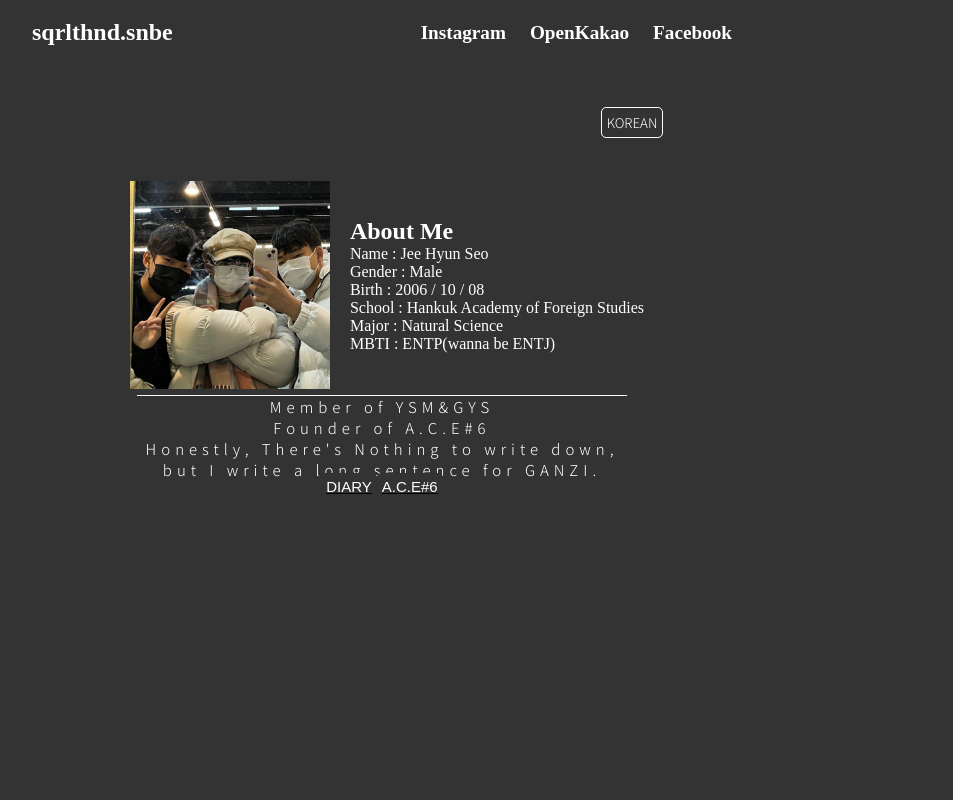
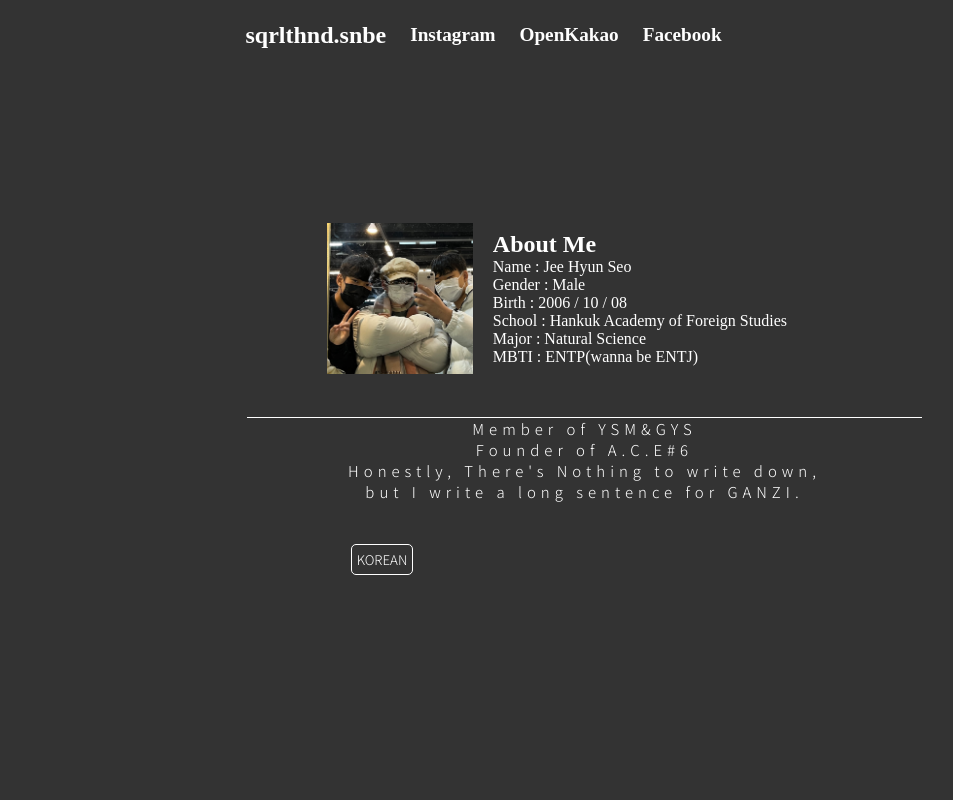
Before and after one commit to hsjee1008/portfolio, a plain HTML site: page more.html in a window 1280 px wide. Shown: the whole page, without its empty margins (258-1211 px from the left). Drawn offline with Linux system fonts and the light colour scheme.

Commit message:
Add files via upload

```diff
--- a/more.html
+++ b/more.html
@@ -12,17 +12,24 @@
     <title>Woo! Superhero Take-off</title>
 </head>
 <body>
-    <div class="container">
+
+
+
+
+
+
+    <div id="wrap">
         <header>
             <a class="domain" href="index.html">sqrlthnd.snbe</a>
-            <ul>
+            <ul class="nav">
                 <li> <a class="home" href="https://www.instagram.com/xqrlthnd.snbe/" target="_blank">Instagram</a> </li>
                 <li> <a class="features" href="https://open.kakao.com/o/sa7EzRYd" target="_blank">OpenKakao</a> </li>
                 <li> <a class="contact" href="https://www.facebook.com/profile.php?id=100072436308701" target="_blank">Facebook</a></li>
             </ul>
 
         </header>
-
+        <div class="page">
+            <div class="page1">
                 <div class="pic" id="pic1">
                     <img class="pictureme" id="pii" src="me1.jpg">
                     <div class="info">
@@ -31,35 +38,44 @@
                             Name : Jee Hyun Seo<br>
                             Gender : Male<br>
                             Birth : 2006 / 10 / 08<br>
-                    School : <a class="hafs" href="http://www.hafs.hs.kr/" target="_blank">Hankuk Academy of Foreign Studies</a><br>
+                            School : <a class="hafs" href="http://www.hafs.hs.kr/" target="_blank"></a>Hankuk Academy of Foreign Studies</a><br>
                             Major : Natural Science<br>
                             MBTI : ENTP(wanna be ENTJ)
-
-
                         </p>
-
-            </div>
 
                     </div>
 
 
 
-
+                </div>
                 <p class="introduction">
                     Member of YSM&GYS<br>
                     Founder of <a href="https://soundcloud.com/minsec0109" target="_blank">A.C.E#6</a><br>
-            Honestly, There's Nothing to write down, but I write a long sentence for <a href="https://www.youtube.com/watch?v=De3XT2yf7rg&ab_channel=MnetK-POP">GANZI</a>.
+                    Honestly, There's Nothing to write down,<br>
+                    but I write a long sentence for <a href="https://www.youtube.com/watch?v=De3XT2yf7rg&ab_channel=MnetK-POP">GANZI.</a>
 
 
                 </p>
+                <button class="but" onclick="window.location.href='korean.html'">KOREAN</button>
+            </div>
+        </div>
+        <div class="page" style="background:rgb(70, 70, 70)";>
+            <div class="archieve" >
+                <div class="article" id="arti1">
+                    <img class="thumbnail" id="thumb1" src="YS.jpg">
 
-        <button class="but" onclick="window.location.href='korean.html'">KOREAN</button>
-        <div class="butt">
-            <a class="diary" href="diary.html">DIARY  </a>
-            <a class="fam" href="https://soundcloud.com/minsec0109" target="_blank">A.C.E#6  </a>
+                    <p class="arti-comment">
+                        <a  title="articomment">With YS : Photoism</a><br>
+                        I took this picture sometime in February. <br>
+                        The first and last picture (maybe?) I took with my friends in school uniforms.<br>
+                        I wanted to post a picture I took with JungWoo, but I couldn't because of his face.
+                    </p>
                 </div>
-
             </div>
-
+        </div>
+        <div class="page">03</div>
+        <div class="page">04</div>
+        <div class="page">05</div>
+    </div>
 </body>
 </html>
--- a/style.css
+++ b/style.css
@@ -7,14 +7,24 @@
     max-width:700px;
     margin:0 auto;
     box-sizing: border-box;
-    height:100vh;
     display:flex;
     flex-direction: column;
     justify-content: space-between;
     align-items: center;
 }
 
+.domain{
+    margin-left: 503.5px;
+    margin-top:-167.5px;
+}
+
+.nav{
+    margin-top: -167.5px;
+    margin-right: 503.5px;
+}
 header{
+    position: fixed;
+    top:100px;
     display: flex;
     justify-content: space-between;
     width: 100%;
@@ -28,40 +38,68 @@ header>a{
     text-decoration: none;
 }
 
+.album:hover{
+    background-color: gray;
+}
 header>a:hover{
     letter-spacing: 1px;
     font-size: 1.6rem;
     transition:0.5s;
 }
 
-@media screen and (max-width:600px){
-    header{
-        flex-direction: column;
-    }
-    .container{
-        position: static;
-    }
-    .pictureme{
-        margin-top: 150px;
-        width:300px;
-    }
-    .info{
-        margin-top: 150px;
-        font-weight: 50;
-        font-size: 10px;
-    }
-    .introduction{
-        margin-top: 200px;
-        letter-spacing: 0px;
-    }
-    button{
-        margin-top:500px;
-    }
+.current{
+    color:rgb(124, 124, 124);
 }
 
-@media screen and (max-height:1200px){
+.current:hover{
+    letter-spacing: 1px;
+    text-decoration: underline 3px rgb(124, 124, 124);
+    transition: 0.3s;
+}
+
+
+.pic{
+    align-items: center;
+    display: flex;
+    flex-direction: row;
+    margin-top:3px;
 
 }
+.pictureme{
+    margin-top: 120px;
+    margin-right: 10px;
+    margin-left: 485px;
+    width: 13.5%;
+    margin-bottom: 0px;
+}
+
+.pictureme:hover{
+    width:15%;
+    transition: 0.5s;
+}
+.info{
+    font-size: 16px;
+    text-align: left;
+    margin-left: 10px;
+    margin-top:120px;
+    margin-bottom: 0px;
+}
+
+
+.introduction{
+    max-height: 700px;
+    max-width: 700px;
+    margin-top:43px;
+    margin-left: 405px;
+    border-top: 0.1px solid white;
+    letter-spacing: 5px;
+    font-size: 15px;
+    font-weight: 50;
+    font-family: 'Noto Sans KR', sans-serif;
+    text-align: center;
+    padding: 0px 0;
+}
+
 header>ul{
     display: flex;
 }
@@ -86,7 +124,18 @@ header>ul>li>a:hover{
 
 }
 
-
+@keyframes sc{
+    from{
+        transform: scale(0.95);
+    }
+    to{
+        transform: scale(1);
+    }
+}
+.page1{
+    animation-name:sc;
+    animation-duration: 1s;
+}
 header>p:hover{
 
     transition: 0.3s
@@ -99,7 +148,7 @@ body{
 
 @keyframes down{
     from{
-        margin-top:-5%
+        margin-top:-1%
     }
     to{
         margin-top:0%;
@@ -119,6 +168,7 @@ section{
     padding: 0 3rem;
     text-align: center;
     font-family: 'Noto Sans KR', sans-serif;
+    margin-top: 250px;
 
 }
 
@@ -174,50 +224,9 @@ section>a:hover{
     flex-direction: row;
     align-items: center;
 }
-.pictureme{
-    width:200px;
-    margin-left: 50px;
-    display: flex;
-    flex-direction: row;
-    animation-duration: 1s;
-    animation-name: down;
-    align-items: center;
 
-}
 
-.pictureme:hover{
-    width:250px;
-    transition:0.3s;
-}
 
-.info{
-    margin-left: 20px;
-}
-.pic{
-    display: flex;
-    flex-direction: row;
-    position:relative;
-    margin-bottom: 0px;
-    align-items: center;
-    max-width: 700px;
-    left:-20px;
-    top:20px;
-}
-
-.introduction{
-    max-height: 700px;
-    max-width: 700px;
-    position: relative;
-    top:-70px;
-    width:70%;
-    border-top: 0.1px solid white;
-    letter-spacing: 5px;
-    font-size: 15px;
-    font-weight: 50;
-    font-family: 'Noto Sans KR', sans-serif;
-    text-align: center;
-    padding: 0px 0;
-}
 
 .introduction>a{
     color:white;
@@ -232,9 +241,7 @@ section>a:hover{
     font-family: 'Noto Sans KR',sans-serif;
     border-radius: 5px;
     margin-top:0px;
-    position: relative;
-    top:-539px;
-    left:250px;
+
 }
 .but:hover{
     background-color: white;
@@ -243,22 +250,41 @@ section>a:hover{
     transition:0.3s;
 }
 
-.butt{
+.archieve{
+    display: flex;
+    flex-direction: column;
+    margin-top:60px;
+
+}
+
+.article{
     display: flex;
     flex-direction: row;
 
 }
-.diary{
-    position:relative;
-    top:-300px;
-    background-color: #333;
-    color:white;
-    padding:5px;
-    font-family: 'Noto-Sans KR', sans-serif;
-    border-radius: 5px;
-    margin-top: 0px;
-    font-size: 15px;
-    margin-left : 10px;
+
+.arti-comment{
+    text-align: left;
+    margin-left: 20px;
+    font-family: 'Noto Sans KR', sans-serif;
+    font-weight: 100;
+    font-size: 20px;
+}
+
+a[title="articomment"]{
+    font-size: 30px;
+    font-weight: 500;
+    letter-spacing: 5px;
+}
+.thumbnail{
+    width:25%;
+
+    margin-left: 200px;
+}
+
+.thumbnail:hover{
+    width:30%;
+    transition: 0.5s;
 }
 
 .fam{
@@ -282,6 +308,25 @@ section>a:hover{
 .hafs{
     color:white;
     text-decoration: none;
+}
+
+#wrap {
+    width: 100%;
+    height: 100vh;
+    overflow: auto;
+    scroll-snap-type: y mandatory;
+}
+
+#wrap .page {
+    scroll-snap-align: center;
+    display: inline-block;
+    width: 100%;
+    height: 100vh;
+    padding: 100px;
+    font-size: 70px;
+    text-align: center;
+    box-sizing: border-box;
+    color: #fff;
 }
 
 .hafs:hover{
@@ -318,7 +363,7 @@ section>p>a{
         margin-left:0px;
     }
     to{
-        margin-left:50px;
+        margin-left:24px;
     }
 }
 
@@ -327,7 +372,7 @@ section>p>a{
         margin-right: 0px;
     }
     to{
-        margin-right: 50px;
+        margin-right: 24px;
     }
 }
 
```
Also changed, not shown: index.html (+10 -8 lines), korean.html (+30 -13 lines), YS.jpg (added), fuck.jpg (added), 1 other file. Lines whose indentation alone changed are shown as unchanged.
